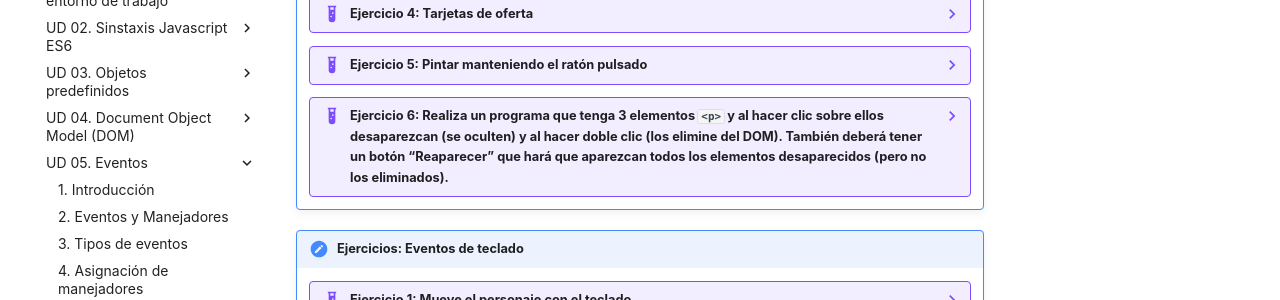
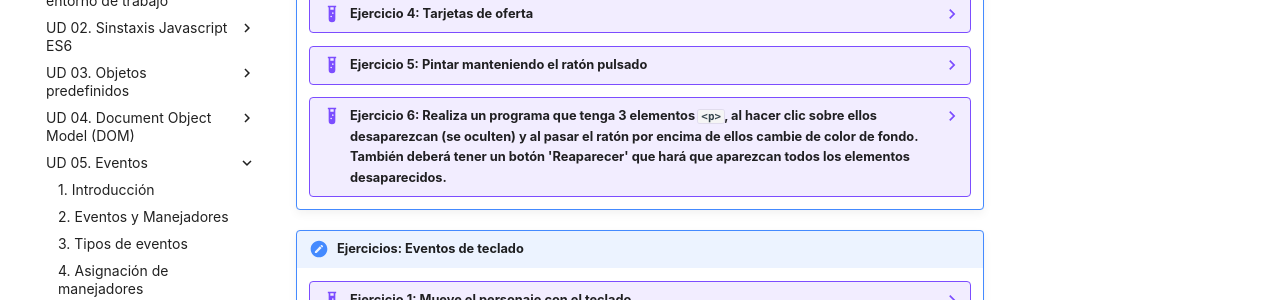
Before and after one commit to trinitariogomezlopez/curso_javascript, an MkDocs documentation site: the page built from docs/ud05/ud55.md, in a window 1280 px wide and 900 px high, scrolled down 1064 px. Shown: the part 152-452 px from the top of the window. Built offline with MkDocs 1.6.1 and Material for MkDocs 9.7.7, drawn with Linux system fonts in a browser that asks for light colours; some web fonts are replaced; some of the changed lines change nothing that is shown.

Commit message:
Incidencias Ejercicios Eventos Ratón

````diff
--- a/docs/ud05/ud55.md
+++ b/docs/ud05/ud55.md
@@ -60,8 +60,7 @@
         === "app.js"
 
             ```javascript
-            // ENUNCIADO: Añadir un evento click en el elemento en el div con id="card" de forma que se muestre el mensaje: ✔ Añadido a favoritos,
-            // en el párrafo con id="msg"
+            // ENUNCIADO: Añadir un evento click en el elemento div con id="card" de forma que se muestre el mensaje: ✔ Añadido a favoritos, en el párrafo con id="msg" cuando se haga click sobre el div con id="card"
 
             let elementoDiv, mensaje;
 
@@ -180,13 +179,13 @@
             // ENUNCUADO: Crear un evento en el div con id="card" de forma que cuando el ratón entre dentro del div,
             //   el propio div cambiará de color de fondo a 'darkgreen'
             elemento.addEventListener("mouseover", function() {
-                this.style.background = "darkgreen";
+                elemento.style.background = "darkgreen";
             });
 
             // ENUNCUADO: Crear un evento en el div con id="card" de forma que cuando el ratón salga del div,
             // el propio div cambiará de color de fondo a 'lightgreen'
             elemento.addEventListener("mouseout", function() {
-                this.style.background = "lightgreen";
+                elemento.style.background = "lightgreen";
             });
             ```
 
@@ -297,8 +296,7 @@
             // Obtener el elemento con el id="mensaje" y almacenarlo en la variable 'productos'.
             mensaje = document.querySelector("#mensaje");
 
-            // EVENTO CLICK
-            //ENUNCIADO: Crear un evento para cada elemento div que tenga la clase: class:"producto". Cuando se pulse sobre uno de los div, se debe resaltar solo el div pulsado y al resto de div se le debe eliminar el color del resalto.
+            //ENUNCIADO: Crear un evento para cada elemento div que tenga la clase: class:"producto". Cuando se haga click sobre uno de los div, se debe resaltar solo el div pulsado y al resto de div se le debe eliminar el color del resalto.
             // Para resaltar un div, se debe añadir la clase: "seleccionado" y para quitar el resaldo de un div, se debe eliminar la clase 'seleccionado'. Además se deberá mostrar el texto: "Seleccionado: " + this.textContent, en el elemento con id="parrafo"
             // CONSEJO: Primero eliminar la clase 'seleccionado' de todos los div, y a continuación, resaltar el div que ha sido pulsado.
             while(i < productos.length)
@@ -309,10 +307,8 @@
             }
 
 
-            // EVENTO DBLCLICK
-            //ENUNCIADO: Recorrer todos los productos. A cada producto se le asignará un vento de tipo 'dblclick'.
-                // La función del evento doble-click deberá realizar las siguientes tareas:
-                //  a) Asignar al elemento con id='parrafo' el texto: "🔍 Viendo detalles de " + this.textContent.
+            //ENUNCIADO: Crear un evento para cada elemento div que tenga la clase: class:"producto". Cuando se haga doble-click sobre uno de los div, se debe
+            // asignar al elemento con id='parrafo' el texto: "🔍 Viendo detalles de " + this.textContent.
             i = 0;
             while(i < productos.length)
             {
@@ -321,10 +317,8 @@
                 i++;
             }
 
-            // EVENTO MOUSEOVER
-            //ENUNCIADO: Recorrer todos los productos. A cada producto se le asignará un vento de tipo 'mouseover'.
-                // La función del evento MOUSEOVER deberá realizar las siguientes tareas:
-                //  a) Asignar el color "#c7d2fe" a la propiedad background del propio producto -> this.style.background = "#c7d2fe";
+            //ENUNCIADO: Crear un evento para cada elemento div que tenga la clase: class:"producto". Cuando el ratón se pase por encima de uno de los div, se debe
+            // asignar el color "#c7d2fe" a la propiedad background del propio div -> this.style.background = "#c7d2fe";
             i = 0;
             while(i < productos.length)
             {
@@ -333,13 +327,10 @@
                 i++;
             }
 
-            // EVENTO MOUSEOUT
-            //ENUNCIADO: Recorrer todos los productos. A cada producto se le asignará un vento de tipo 'mouseout'.
-                // La función del evento MOUSEOUT deberá realizar las siguientes tareas:
-                //  a) Asignar el color "white" a la propiedad background del propio producto.
+            //ENUNCIADO: Crear un evento para cada elemento div que tenga la clase: class:"producto". Cuando el ratón salga de uno de los div, se debe
+            // asignar el color "white" a la propiedad background del propio producto.
             i = 0;
-            while(i < productos.length)
-            {
+            while(i < productos.length){
                 //ESCRIBIR CÓDIGO
 
                 i++;
@@ -358,8 +349,7 @@
             // Obtener el elemento con el id="mensaje" y almacenarlo en la variable 'productos'.
             mensaje = document.querySelector("#mensaje");
 
-            // EVENTO CLICK
-            //ENUNCIADO: Crear un evento para cada elemento div que tenga la clase: class:"producto". Cuando se pulse sobre uno de los div, se debe resaltar solo el div pulsado y al resto de div se le debe eliminar el color del resalto.
+            //ENUNCIADO: Crear un evento para cada elemento div que tenga la clase: class:"producto". Cuando se haga click sobre uno de los div, se debe resaltar solo  el div pulsado y al resto de div se le debe eliminar el color del resalto.
             // Para resaltar un div, se debe añadir la clase: "seleccionado" y para quitar el resaldo de un div, se debe eliminar la clase 'seleccionado'. Además se deberá mostrar el texto: "Seleccionado: " + this.textContent, en el elemento con id="parrafo"
             // CONSEJO: Primero eliminar la clase 'seleccionado' de todos los div, y a continuación, resaltar el div que ha sido pulsado.
             while(i < productos.length)
@@ -380,10 +370,8 @@
             }
 
 
-            // EVENTO DBLCLICK
-            //ENUNCIADO: Recorrer todos los productos. A cada producto se le asignará un vento de tipo 'dblclick'.
-                // La función del evento doble-click deberá realizar las siguientes tareas:
-                //  a) Asignar al elemento con id='parrafo' el texto: "🔍 Viendo detalles de " + this.textContent.
+            //ENUNCIADO: Crear un evento para cada elemento div que tenga la clase: class:"producto". Cuando se haga doble-click sobre uno de los div, se debe
+            // asignar al elemento con id='parrafo' el texto: "🔍 Viendo detalles de " + this.textContent.
             i = 0;
             while(i < productos.length)
             {
@@ -394,10 +382,8 @@
                 i++;
             }
 
-            // EVENTO MOUSEOVER
-            //ENUNCIADO: Recorrer todos los productos. A cada producto se le asignará un vento de tipo 'mouseover'.
-                // La función del evento MOUSEOVER deberá realizar las siguientes tareas:
-                //  a) Asignar el color "#c7d2fe" a la propiedad background del propio producto -> this.style.background = "#c7d2fe";
+            //ENUNCIADO: Crear un evento para cada elemento div que tenga la clase: class:"producto". Cuando el ratón se pase por encima de uno de los div, se debe
+            // asignar el color "#c7d2fe" a la propiedad background del propio div -> this.style.background = "#c7d2fe";
             i = 0;
             while(i < productos.length)
             {
@@ -408,10 +394,8 @@
                 i++;
             }
 
-            // EVENTO MOUSEOUT
-            //ENUNCIADO: Recorrer todos los productos. A cada producto se le asignará un vento de tipo 'mouseout'.
-                // La función del evento MOUSEOUT deberá realizar las siguientes tareas:
-                //  a) Asignar el color "white" a la propiedad background del propio producto.
+            //ENUNCIADO: Crear un evento para cada elemento div que tenga la clase: class:"producto". Cuando el ratón salga de uno de los div, se debe
+            // asignar el color "white" a la propiedad background del propio producto.
             i = 0;
             while(i < productos.length){
                 productos[i].addEventListener("mouseout", function() {
@@ -965,20 +949,20 @@
             mensaje = document.querySelector("#mensaje");
 
             //ENUNCIADO: Crear un evento para cada elemento div que tenga la clase: class:"doc". Cuando se pulse sobre uno de los div, se debe resaltar solo el div pulsado y al resto de div se le debe eliminar el color del resalto.
-            // Para resaltar un div, se debe añadir la clase: "seleccionar" y para quitar el resaldo de un div, se debe eliminar la clase 'seleccionar'. Además se deberá mostrar el texto: "Seleccionado: " + this.textContent, en el elemento con id="Seleccionado"
-            // CONSEJO: Primero eliminar la clase 'seleccionar' de todos los div, y a continuación, añadir resaltar el div que ha sido pulsado.
+            // Para resaltar un div, se debe añadir la clase: "seleccionado" y para quitar el resaldo de un div, se debe eliminar la clase 'seleccionado'. Además se deberá mostrar el texto: "Seleccionado: " + this.textContent, en el elemento con id="mensaje"
+            // CONSEJO: Primero eliminar la clase 'seleccionado' de todos los div, y a continuación, añadir resaltar el div que ha sido pulsado.
             while(i < docs.length)
             {
-
-
-                i++;
-            }
-
-            //ENUNCIADO: Crear un evento para cada elemento div que tenga la clase: class:"doc". Cuando se hago doble-click sobre uno de los div, se debe mostrar el texto: "Abriendo " + (texto mostrado en el div) en el elemento con id="Seleccionado"
+                // ESCRIBIR CóDIGO AQUí
+
+                i++;
+            }
+
+            //ENUNCIADO: Crear un evento para cada elemento div que tenga la clase: class:"doc". Cuando se hago doble-click sobre uno de los div, se debe mostrar el texto: "Abriendo " + (texto mostrado en el div) en el elemento con id="mensaje"
             i = 0;
             while(i < docs.length)
             {
-
+                // ESCRIBIR CóDIGO AQUí
 
                 i++;
             }
@@ -998,8 +982,8 @@
             mensaje = document.querySelector("#mensaje");
 
             //ENUNCIADO: Crear un evento para cada elemento div que tenga la clase: class:"doc". Cuando se pulse sobre uno de los div, se debe resaltar solo el div pulsado y al resto de div se le debe eliminar el color del resalto.
-            // Para resaltar un div, se debe añadir la clase: "seleccionar" y para quitar el resaldo de un div, se debe eliminar la clase 'seleccionar'. Además se deberá mostrar el texto: "Seleccionado: " + this.textContent, en el elemento con id="Seleccionado"
-            // CONSEJO: Primero eliminar la clase 'seleccionar' de todos los div, y a continuación, añadir resaltar el div que ha sido pulsado.
+            // Para resaltar un div, se debe añadir la clase: "seleccionado" y para quitar el resaldo de un div, se debe eliminar la clase 'seleccionado'. Además se deberá mostrar el texto: "Seleccionado: " + this.textContent, en el elemento con id="mensaje"
+            // CONSEJO: Primero eliminar la clase 'seleccionado' de todos los div, y a continuación, añadir resaltar el div que ha sido pulsado.
             while(i < docs.length)
             {
                 docs[i].addEventListener("click", function()
@@ -1018,7 +1002,7 @@
                 i++;
             }
 
-            //ENUNCIADO: Crear un evento para cada elemento div que tenga la clase: class:"doc". Cuando se hago doble-click pulse sobre uno de los div, se debe mostrar el texto: "Abriendo " + (texto mostrado en el div) en el elemento con id="Seleccionado"
+            //ENUNCIADO: Crear un evento para cada elemento div que tenga la clase: class:"doc". Cuando se hago doble-click pulse sobre uno de los div, se debe mostrar el texto: "Abriendo " + (texto mostrado en el div) en el elemento con id="mensaje"
             i = 0;
             while(i < docs.length)
             {
@@ -1095,6 +1079,7 @@
             //  b) 'transform = "scale(1.1)"'
             while(i < tarjetas.length){
 
+                // ESCRIBIR CóDIGO AQUí
 
                 i++;
             }
@@ -1107,6 +1092,7 @@
             i = 0;
             while(i < tarjetas.length){
 
+                // ESCRIBIR CóDIGO AQUí
 
                 i++;
             }
@@ -1277,7 +1263,118 @@
             document.addEventListener("mousedown", () => pulsado = true);
             ```
 
-    ??? example "Ejercicio 6: Realiza un programa que tenga 3 elementos `<p>` y al hacer clic sobre ellos desaparezcan (se oculten) y al hacer doble clic (los elimine del DOM). También deberá tener un botón “Reaparecer” que hará que aparezcan todos los elementos desaparecidos (pero no los eliminados)."
+    ??? example "Ejercicio 6: Realiza un programa que tenga 3 elementos `<p>`, al hacer clic sobre ellos desaparezcan (se oculten) y al pasar el ratón por encima de ellos cambie de color de fondo. También deberá tener un botón 'Reaparecer' que hará que aparezcan todos los elementos desaparecidos."
+
+        === "index.html"
+
+            ```html
+            <!DOCTYPE html>
+            <html lang="es">
+                <head>
+                    <meta charset="UTF-8">
+                    <title>Párrafos interactivos</title>
+                    <script src="app.js" defer></script>
+                    <link rel="stylesheet" href="estilos.css">
+                </head>
+                <body>
+                    <h2>Haz clic o doble clic en los párrafos</h2>
+
+                    <p class="parrafo">Elemento 1</p>
+                    <p class="parrafo">Elemento 2</p>
+                    <p class="parrafo">Elemento 3</p>
+
+                    <button id="reaparecer">Reaparecer</button>
+                </body>
+            </html>
+            ```
+
+        === "estilos.css"
+
+            ```css
+            body {
+                font-family: Arial, sans-serif;
+                text-align: center;
+                margin-top: 50px;
+            }
+
+            p {
+                background-color: #f0f0f0;
+                padding: 15px;
+                margin: 10px auto;
+                width: 300px;
+                cursor: pointer;
+                border-radius: 8px;
+                transition: 0.3s;
+            }
+
+            p:hover {
+                background-color: #dcdcdc;
+            }
+
+            button {
+                margin-top: 20px;
+                padding: 10px 20px;
+                font-size: 16px;
+                cursor: pointer;
+            }
+            ```
+
+        === "app.js"
+
+            ```javascript
+            let i = 0;
+            let parrafos = document.querySelectorAll(".parrafo");
+
+
+            //ENUNCIADO: Crear un evento para cada elemento 'p' que tenga la clase: class:"parrafo". Cuando se haga click con el ratón sobre uno de los párrafos,
+            //  éste debe desaparecer, es decir, ocultar (this.style.display = "none";).
+            // Además, se debe crear un segundo evento para cada párrafo de forma que cuando se pase el ratón por encima de los párrafos, el párrafo por el cual se ha pasado
+            // el ratón debe cambiar de color de fondo.
+            while (i < parrafos.length) {
+
+                // Escribir código aquí
+
+                i++;
+            }
+
+            //ENUNCIADO: Crear un evento para el elemento con id="reaparecer". Cuando se haga click con el ratón sobre el elemento se deben mostrar todos los
+            // párrafos: style.display = "block";
+
+            ```
+
+        === "SOLUCIÓN"
+
+            ```javascript
+            let i = 0;
+            let parrafos = document.querySelectorAll(".parrafo");
+
+
+            //ENUNCIADO: Crear un evento para cada elemento 'p' que tenga la clase: class:"parrafo". Cuando se haga click con el ratón sobre uno de los párrafos,
+            //  éste debe desaparecer, es decir, ocultar (this.style.display = "none";).
+            // Además, se debe crear un segundo evento para cada párrafo de forma que cuando se pase el ratón por encima de los párrafos, el párrafo por el cual se ha pasado
+            // el ratón debe cambiar de color de fondo.
+            while (i < parrafos.length) {
+                parrafos[i].addEventListener("click", function () {
+                    this.style.display = "none";
+                });
+
+                parrafos[i].addEventListener("mouseover", function () {
+                    this.style.background = "orange";
+                });
+
+                i++;
+            }
+
+            //ENUNCIADO: Crear un evento para el elemento con id="reaparecer". Cuando se haga click con el ratón sobre el elemento se deben mostrar todos los
+            // párrafos: style.display = "block";
+            document.querySelector("#reaparecer").addEventListener("click", function () {
+                i = 0;
+                while (i < parrafos.length) {
+                    parrafos[i].style.display = "block";
+                    i++;
+                }
+            });
+            ```
 
 !!! note "Ejercicios: Eventos de teclado"
 
````
